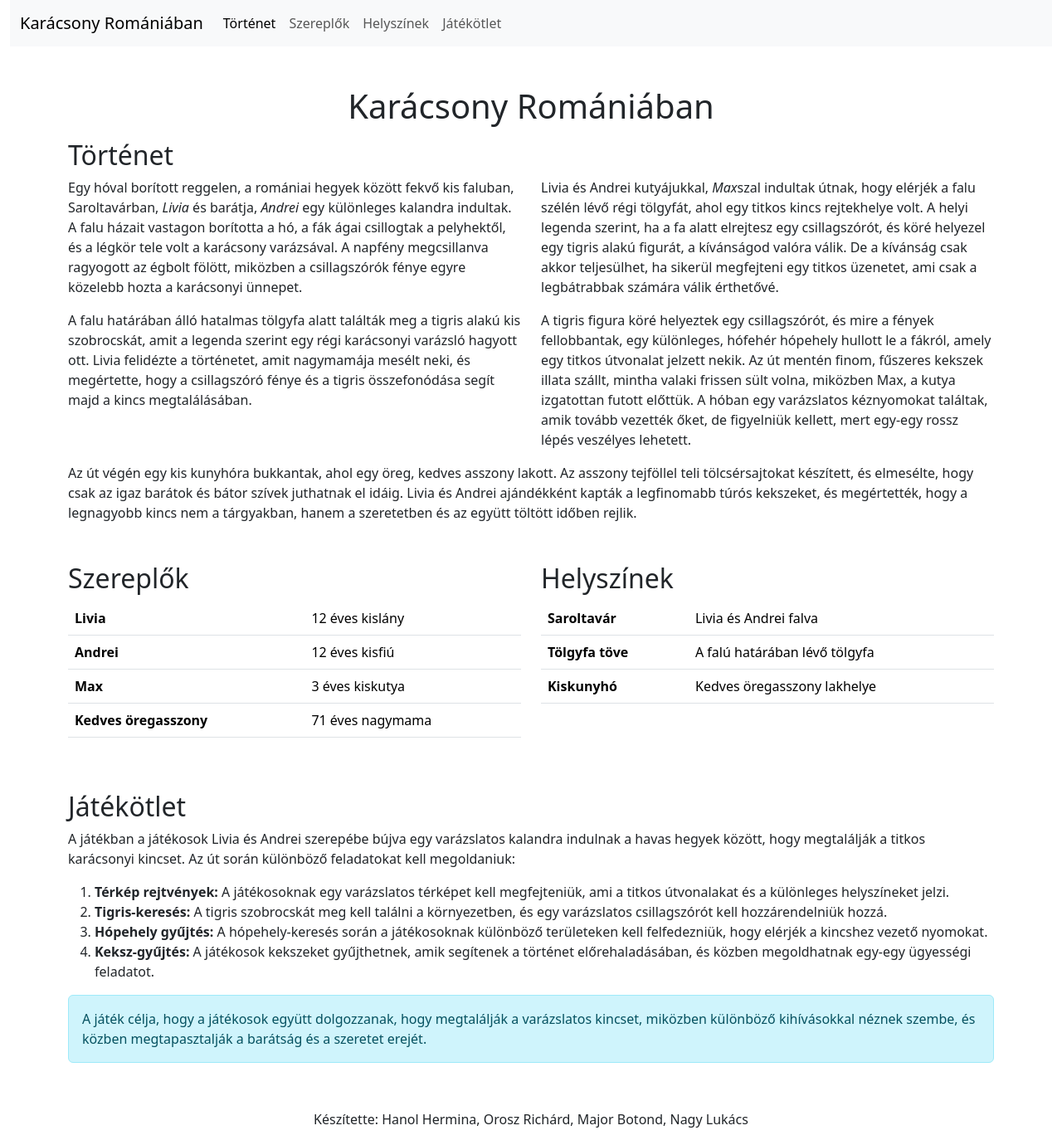
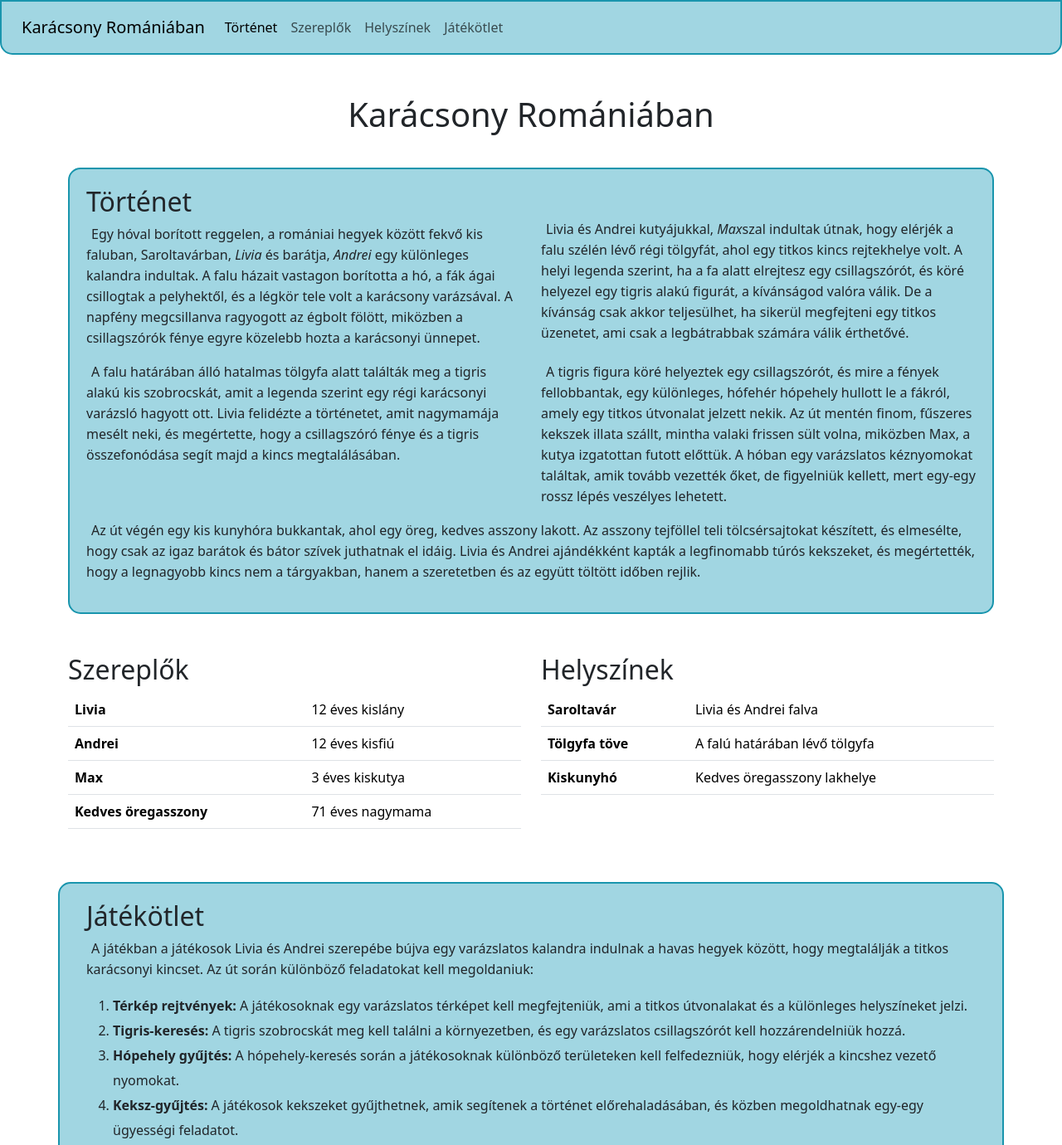
Before and after one commit to oroszricsi/Karacsony-Romaniaban, a plain HTML site: page website/index.html in a window 1280 px wide. Shown: the top 1380 px of the page at 83% size. Drawn offline with nearby package versions, Linux system fonts and the light colour scheme.

Commit message:
style.css elkeszitese

```diff
--- a/website/index.html
+++ b/website/index.html
@@ -13,7 +13,7 @@
 <body>
     <header class="container-fluid">
 
-        <nav class="navbar navbar-expand-lg bg-body-tertiary">
+        <nav class="navbar navbar-expand-lg">
             <div class="container-fluid">
                 <a class="navbar-brand" href="#cim">Karácsony Romániában</a>
                 <button class="navbar-toggler" type="button" data-bs-toggle="collapse" data-bs-target="#navbarNav"
@@ -44,10 +44,11 @@
 
     <main class="container mt-5">
         <h1 id="cim" class="text-center mb-3">Karácsony Romániában</h1>
-        <h2>Történet</h2>
+
         <div id="tortenet" class="mb-5">
             <section class="row">
                 <article class="col-lg-6 col-12">
+                    <h2>Történet</h2>
                     <p>Egy hóval borított reggelen, a romániai hegyek között fekvő kis faluban, Saroltavárban,
                         <i>Livia</i> és barátja, <i>Andrei</i> egy különleges kalandra indultak.
                         A falu házait vastagon borította a hó, a fák ágai csillogtak a pelyhektől, és a légkör tele volt
@@ -57,7 +58,7 @@
                     </p>
                 </article>
                 <article class="col-lg-6 col-12">
-                    <p>Livia és Andrei kutyájukkal, <i>Max</i>szal indultak útnak, hogy elérjék a falu szélén lévő régi
+                    <p id="masodik">Livia és Andrei kutyájukkal, <i>Max</i>szal indultak útnak, hogy elérjék a falu szélén lévő régi
                         tölgyfát, ahol egy titkos kincs rejtekhelye volt.
                         A helyi legenda szerint, ha a fa alatt elrejtesz egy csillagszórót, és köré helyezel egy tigris
                         alakú figurát, a kívánságod valóra válik.
@@ -152,7 +153,6 @@
                     különböző kihívásokkal néznek szembe, és közben megtapasztalják a barátság és a szeretet erejét.</p>
             </div>
         </div>
-
     </main>
 
     <footer class="container-fluid">
--- a/website/style.css
+++ b/website/style.css
@@ -0,0 +1,44 @@
+.nav-item:hover{
+    background-color: #F1F1F2;
+    border-radius: 15px;
+}
+
+p{
+    text-indent: 6px;
+    line-height: 25px;
+}
+
+#tortenet{
+    background-color: #A1D6E2;
+    padding: 20px;
+    border: 2px solid #1995AD;
+    border-radius: 15px;
+    margin-top: 40px;
+}
+
+#masodik{
+    padding-top: 40px;
+}
+
+li{
+    line-height: 30px;
+}
+
+#jatekotlet{
+    background-color: #A1D6E2;
+    padding: 20px;
+    border: 2px solid #1995AD;
+    border-radius: 15px;
+
+}
+
+nav{
+    background-color: #A1D6E2;
+}
+
+header{
+    background-color: #A1D6E2;
+    border-bottom-right-radius: 15px;
+    border-bottom-left-radius: 15px;
+    border: 2px solid #1995AD;
+}
```
